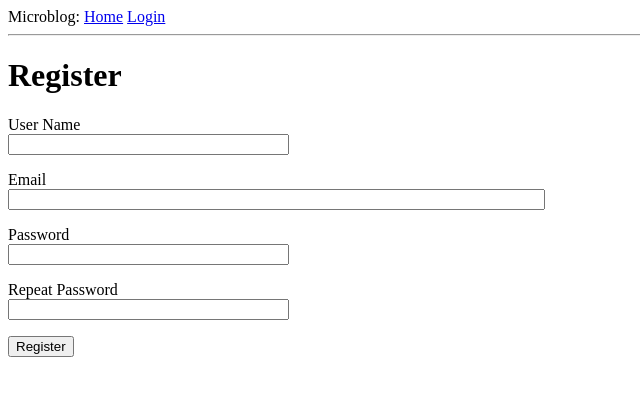
After one commit to Jameschan215/Flask-Mega, a Flask app: page /register in a window 1280 px wide. The commit adds this page. Shown: the top 396 px of the page, without its empty margins (0-640 px from the left). Run offline with Flask 2, Linux system fonts and the light colour scheme.

Commit message:
chapter 5 login and register

```diff
--- a/app/__init__.py
+++ b/app/__init__.py
@@ -2,6 +2,7 @@ from flask import Flask
 from config import Config
 from flask_sqlalchemy import SQLAlchemy
 from flask_migrate import Migrate
+from flask_login import LoginManager
 
 app = Flask(__name__)
 app.config.from_object(Config())
@@ -9,4 +10,7 @@ app.config.from_object(Config())
 db = SQLAlchemy(app)
 migrate = Migrate(app, db)
 
+login_manager = LoginManager(app)
+login_manager.login_view = 'login'
+
 from app import routes, models
--- a/app/forms.py
+++ b/app/forms.py
@@ -1,10 +1,29 @@
 from flask_wtf import FlaskForm
 from wtforms import StringField, PasswordField, BooleanField, SubmitField
-from wtforms.validators import DataRequired
+from wtforms.validators import DataRequired, ValidationError, Email, EqualTo
+from app.models import User
 
 
 class LoginForm(FlaskForm):
-    username = StringField('username', validators=[DataRequired()])
-    password = PasswordField('password', validators=[DataRequired()])
+    username = StringField('User Name', validators=[DataRequired()])
+    password = PasswordField('Password', validators=[DataRequired()])
     remember_me = BooleanField('Remember Me')
     submit = SubmitField('Sign In')
+
+
+class RegistrationForm(FlaskForm):
+    username = StringField('User Name', validators=[DataRequired()])
+    email = StringField('Email', validators=[DataRequired(), Email()])
+    password = PasswordField('Password', validators=[DataRequired()])
+    password_confirmation = PasswordField('Repeat Password', validators=[DataRequired(), EqualTo('password')])
+    submit = SubmitField('Register')
+
+    def validate_username(self, username):
+        user = User.query.filter_by(username=username.data).first()
+        if user is not None:
+            raise ValidationError('Please use a different username.')
+
+    def validate_email(self, email):
+        user = User.query.filter_by(email=email.data).first()
+        if user is not None:
+            raise ValidationError('Please use a different email address.')
--- a/app/routes.py
+++ b/app/routes.py
@@ -1,12 +1,15 @@
-from app import app
-from flask import render_template, flash, redirect, url_for
-from app.forms import LoginForm
+from app import app, db
+from flask import render_template, flash, redirect, url_for, request
+from app.forms import LoginForm, RegistrationForm
+from flask_login import current_user, login_user, logout_user, login_required
+from app.models import User
+from werkzeug.urls import url_parse
 
 
 @app.route('/')
 @app.route('/index')
+@login_required
 def index():
-    user = {'username': 'James'}
     posts = [
         {
             'author': {'username': 'John'},
@@ -17,13 +20,59 @@ def index():
             'body': 'The Avengers movie was so cool!'
         }
     ]
-    return render_template('index.html', title='Home', posts=posts, user=user)
+    return render_template('index.html', title='Home', posts=posts)
 
 
 @app.route('/login', methods=['GET', 'POST'])
 def login():
+    # if user is logged in.
+    if current_user.is_authenticated:
+        return redirect(url_for('index'))
+
+    # initiate the login forms
     form = LoginForm()
+
+    # if user submit from forms
     if form.validate_on_submit():
-        flash('Login requested for user {}, remember_me={}.'.format(form.username.data, form.remember_me.data))
+        user = User.query.filter_by(username=form.username.data).first()
+        if user is None or not user.check_password(form.password.data):
+            flash('Invalid username or password!')
+            return redirect(url_for('login'))
+        login_user(user, remember=form.remember_me.data)
+
+        # get next parameter in url
+        next_page = request.args.get('next')
+
+        # check if next page is safe
+        if not next_page or url_parse(next_page).netloc != '':
+            next_page = url_for('index')
+
+        return redirect(next_page)
+
+    return render_template('login.html', title='Sign In', form=form)
+
+
+@app.route('/logout')
+@login_required
+def logout():
+    logout_user()
+    return redirect(url_for('index'))
+
+
+@app.route('/register', methods=['GET', 'POST'])
+def register():
+    # if user is logged in.
+    if current_user.is_authenticated:
         return redirect(url_for('index'))
-    return render_template('login.html', title='Sign', form=form)
+
+    form = RegistrationForm()
+
+    if form.validate_on_submit():
+        user = User(username=form.username.data, email=form.email.data)
+        user.set_password(form.password.data)
+        db.session.add(user)
+        db.session.commit()
+        flash('Congratulations, you are now a registered user!')
+        return redirect(url_for('login'))
+
+    return render_template('register.html', title='Register', form=form)
--- a/app/templates/base.html
+++ b/app/templates/base.html
@@ -10,18 +10,20 @@
         <div>
             Microblog:
             <a href="{{ url_for('index') }}">Home</a>
-            <a href="{{ url_for('login') }}">Login</a>
+            {% if current_user.is_anonymous %}
+                <a href="{{ url_for('login') }}">Login</a>
+            {% else %}
+                <a href="{{ url_for('logout') }}">Logout</a>
+            {% endif %}
         </div>
         <hr>
-        {% with messages = get_flashed_messages() %}
-        {% if messages %}
+
         <ul>
-            {% for message in messages %}
-            <li>{{ message }}</li>
+            {% for message in get_flashed_messages() %}
+                <li>{{ message }}</li>
             {% endfor %}
         </ul>
-        {% endif %}
-        {% endwith %}
+
         {% block content %}{% endblock %}
     </body>
 </html>
--- a/app/templates/index.html
+++ b/app/templates/index.html
@@ -1,8 +1,10 @@
 {% extends 'base.html' %}
 
 {% block content %}
-    <h1>Hi, {{ user.username }}!</h1>
+    <h1>Hi, {{ current_user.username }}!</h1>
     {% for post in posts %}
-    <div><p>{{ post.author.username }} says: <b>{{ post.body }}</b></p></div>
+    <div>
+        <p>{{ post.author.username }} says: <b>{{ post.body }}</b></p>
+    </div>
     {% endfor %}
 {% endblock%}
--- a/app/templates/login.html
+++ b/app/templates/login.html
@@ -4,7 +4,7 @@
 {% block content %}
     <h1>Sign In</h1>
 
-<form action="" method="post" novalidate>
+<form action="" method="post">
     {{ form.hidden_tag() }}
 
     <p>
@@ -30,6 +30,8 @@
         {{ form.submit() }}
     </p>
 
-
 </form>
+<p>
+    New User?<a href="{{ url_for('register') }}">Click to Register!</a>
+</p>
 {% endblock %}
--- /dev/null
+++ b/app/templates/register.html
@@ -0,0 +1,45 @@
+{% extends 'base.html' %}
+
+{% block content %}
+    <h1>Register</h1>
+
+<form action="" method="post">
+    {{ form.hidden_tag() }}
+
+    <p>
+        {{ form.username.label }}<br>
+        {{ form.username(size=32) }}<br>
+        {% for error in form.username.errors %}
+            <span style="color: red;">[{{ error }}]</span>
+        {% endfor %}
+    </p>
+
+    <p>
+        {{ form.email.label }}<br>
+        {{ form.email(size=64) }}<br>
+        {% for error in form.email.errors %}
+            <span style="color: red;">[{{ error }}]</span>
+        {% endfor %}
+    </p>
+
+    <p>
+        {{ form.password.label }}<br>
+        {{ form.password(size=32) }}<br>
+        {% for error in form.password.errors %}
+            <span style="color: red;">[{{ error }}]</span>
+        {% endfor %}
+    </p>
+    <p>
+        {{ form.password_confirmation.label }}<br>
+        {{ form.password_confirmation(size=32) }}<br>
+        {% for error in form.password_confirmation.errors %}
+            <span style="color: red;">[{{ error }}]</span>
+        {% endfor %}
+    </p>
+    <p>
+        {{ form.submit() }}
+    </p>
+
+
+</form>
+{% endblock %}
```
Also changed, not shown: app/models.py (+15 -2 lines), app.db.
